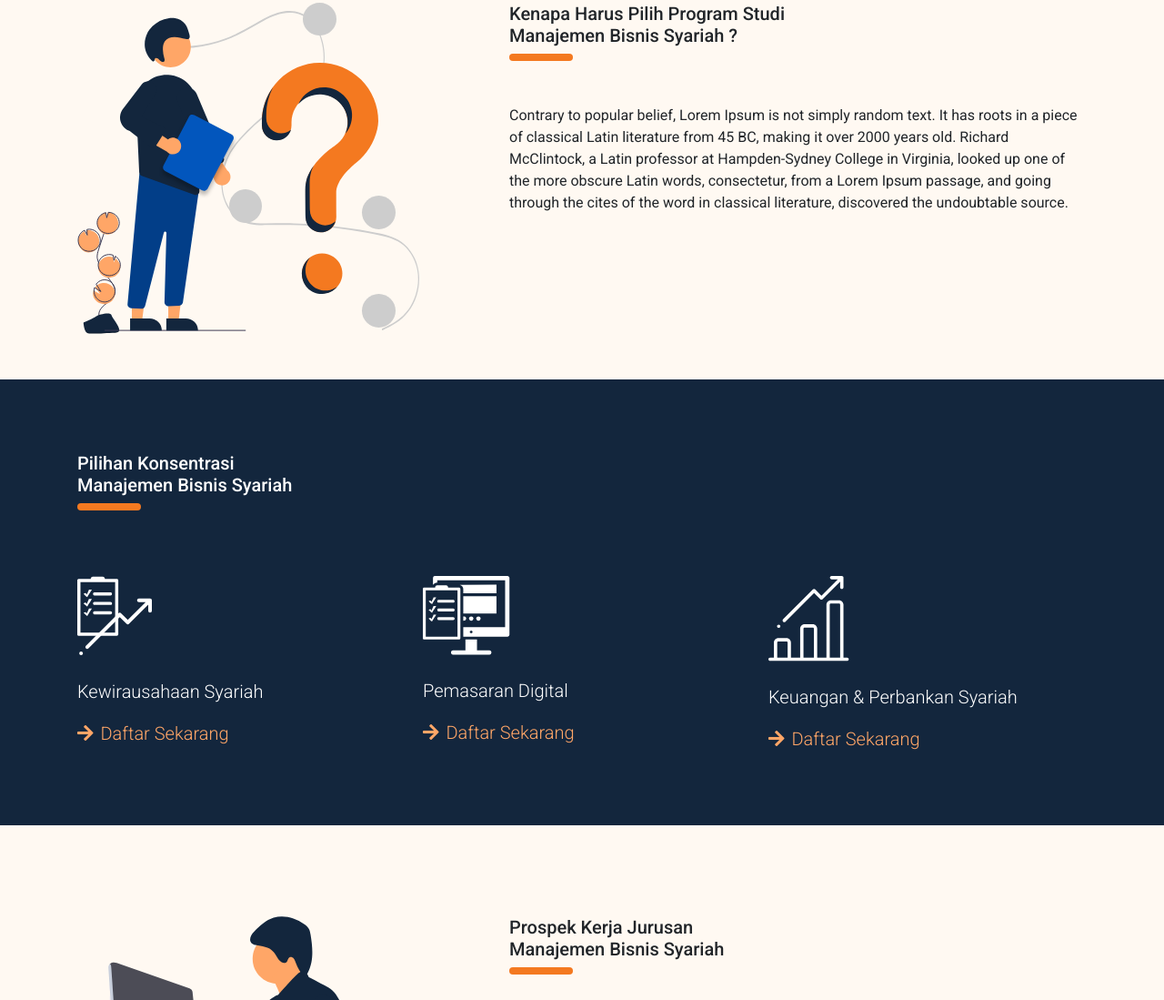
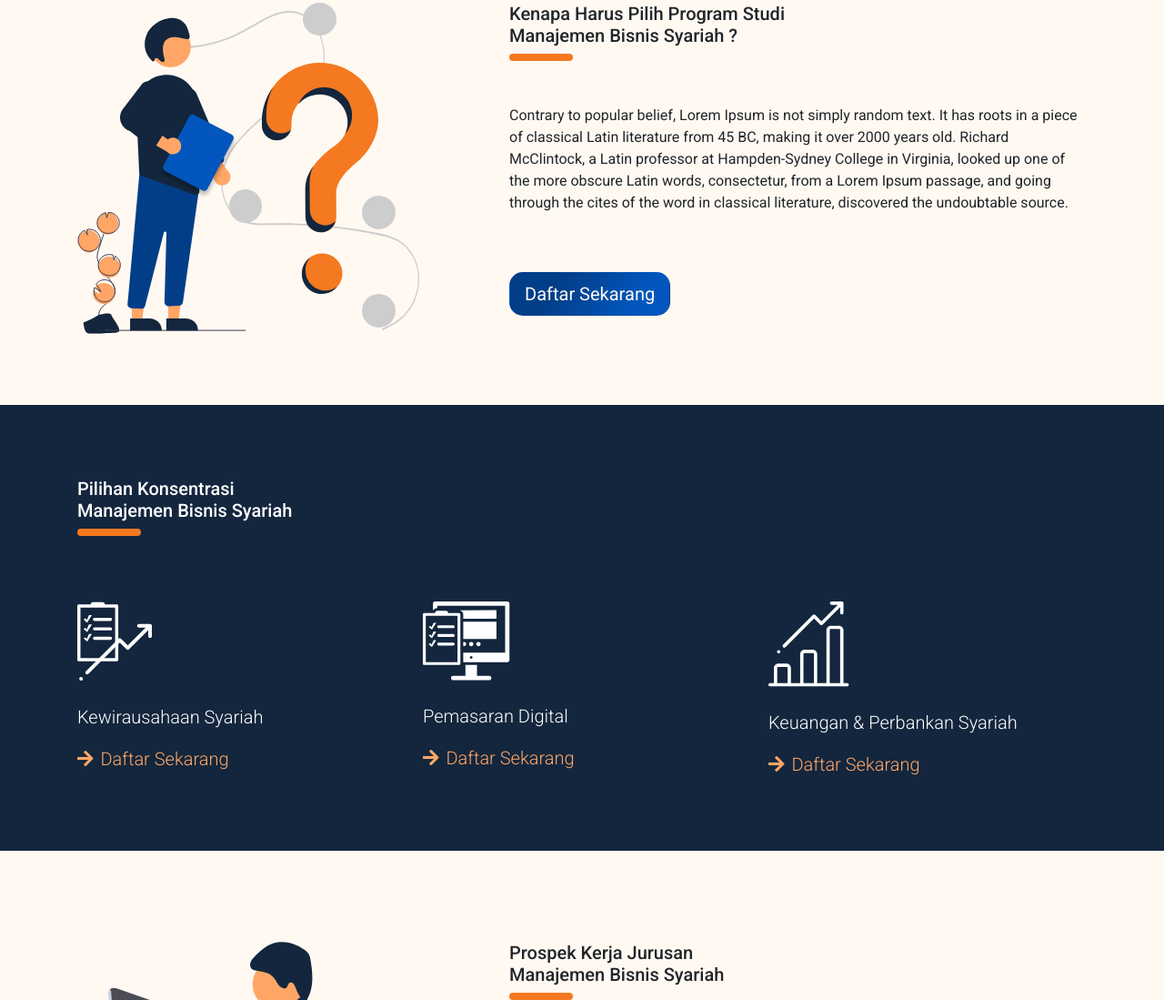
Before and after one commit to dofirfauzi/template-spmbtazkia, a plain HTML site: page mbs.html in a window 1280 px wide. Shown: the part 1234-2333 px from the top of the page at 91% size. Drawn offline with nearby package versions, Linux system fonts and the light colour scheme.

Commit message:
perbaiki css dan tambah btn daftar

```diff
--- a/css/mainstyle.css
+++ b/css/mainstyle.css
@@ -811,6 +811,7 @@ footer .contact-info i {
     .matkul {
         padding: 20px;
     }
+}
 
 /* tablet version style */
 @media (max-width: 991.98px) {
--- a/mbs.html
+++ b/mbs.html
@@ -89,6 +89,7 @@
                 <h5>Kenapa Harus Pilih Program Studi<br>Manajemen Bisnis Syariah ?</h5>
                 <div class="divider mb-5 mt-2"></div>
                 <p>Contrary to popular belief, Lorem Ipsum is not simply random text. It has roots in a piece of classical Latin literature from 45 BC, making it over 2000 years old. Richard McClintock, a Latin professor at Hampden-Sydney College in Virginia, looked up one of the more obscure Latin words, consectetur, from a Lorem Ipsum passage, and going through the cites of the word in classical literature, discovered the undoubtable source.</p>
+                <a class="btn btn-lg btn-blue my-5" href="buatakun.html">Daftar Sekarang</a>
             </div>
         </div>
         <!-- end why section -->
```
Lines whose indentation alone changed are shown as unchanged.
